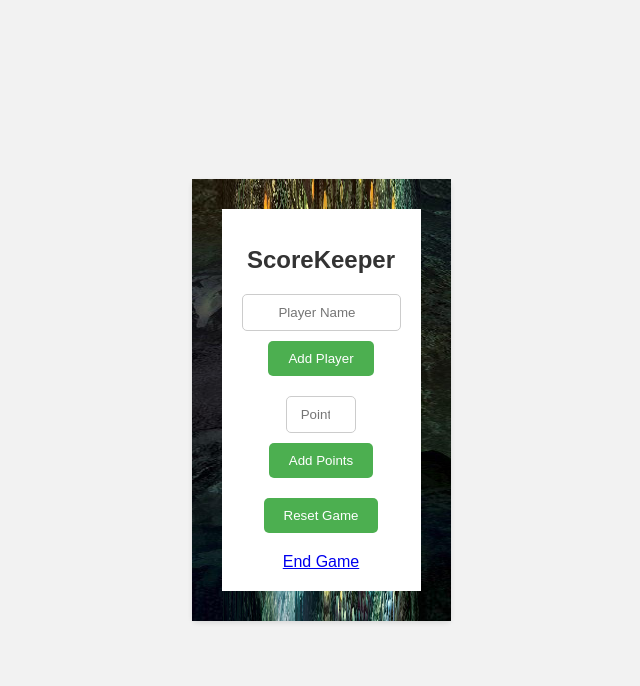
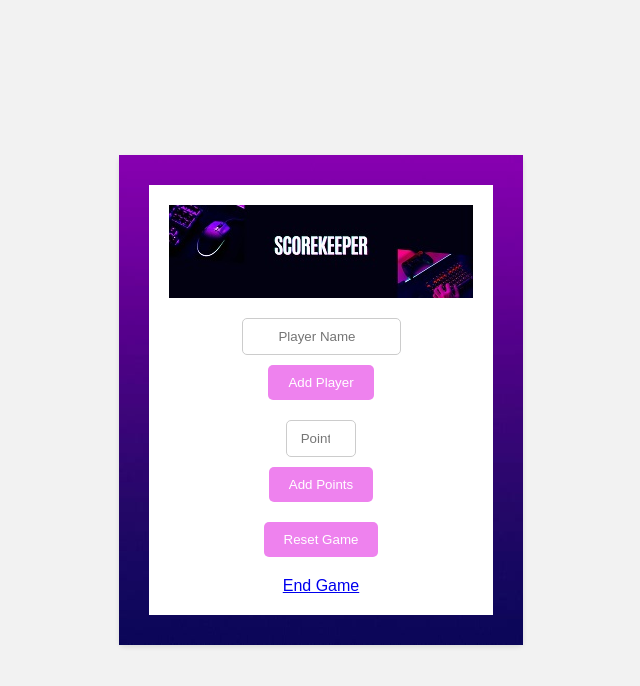
Before and after one commit to verminski/ScoreKeeper, a Flask app: page / in a window 1280 px wide. Shown: the top 686 px of the page, without its empty margins (319-959 px from the left). Run offline with Flask 3, Linux system fonts and the light colour scheme.

Commit message:
Looks way more cooler now.

```diff
--- a/static/style.css
+++ b/static/style.css
@@ -20,7 +20,6 @@ body {
   border-radius: 5px;
   box-shadow: 0 2px 5px rgba(0, 0, 0, 0.1);
   text-align: center;
-
   border: 30px solid transparent;
   border-image: url('/static/BG.jpg') 30 round;
 }
@@ -57,7 +56,7 @@ input[name="points"] {
 }
 
 input[type="submit"] {
-  background-color: #4caf50;
+  background-color: violet;
   color: #ffffff;
   padding: 10px 20px;
   border: none;
@@ -65,6 +64,10 @@ input[type="submit"] {
   cursor: pointer;
   display: block;
   margin: 10px auto;
+}
+
+input[type="submit"]:hover {
+  background-color: #8a2be2;
 }
 
 .message {
@@ -75,3 +78,7 @@ input[type="submit"] {
   border: 1px solid #f5c6cb;
   border-radius: 5px;
 }
+
+.logo {
+    margin-bottom: 1em;
+}
--- a/templates/index.html
+++ b/templates/index.html
@@ -6,23 +6,21 @@
   </head>
   <body>
     <div class="container">
-      <h1>ScoreKeeper</h1>
 
+      <img class="logo" src="{{ url_for('static', filename='SCORE.jpg') }}" alt="ScoreKeeper Logo">
 
       <form action="/add_player" method="post">
         <input type="text" name="player_name" placeholder="       Player Name       " required maxlength="15" size="15">
-        <input type="submit" value="Add Player">
+        <input class="custom-button" type="submit" value="Add Player">
       </form>
-
 
       <form action="/add_points" method="post">
         {% for player in players %}
             <input type="radio" name="player_name" value="{{ player['name'] }}" required>{{ player['name'] }}<br>
         {% endfor %}
         <input type="number" name="points" placeholder=" Points" required min="0" max="99" size="2">
-        <input type="submit" value="Add Points">
+        <input class="custom-button" type="submit" value="Add Points">
       </form>
-
 
       <ul>
         {% for player in players %}
@@ -31,7 +29,7 @@
       </ul>
 
       <form action="/reset_game" method="post">
-        <input type="submit" value="Reset Game">
+        <input class="custom-button" type="submit" value="Reset Game">
       </form>
 
       <a href="/end_game">End Game</a>
```
Also changed, not shown: static/BG.jpg, static/SCORE.jpg (added).
